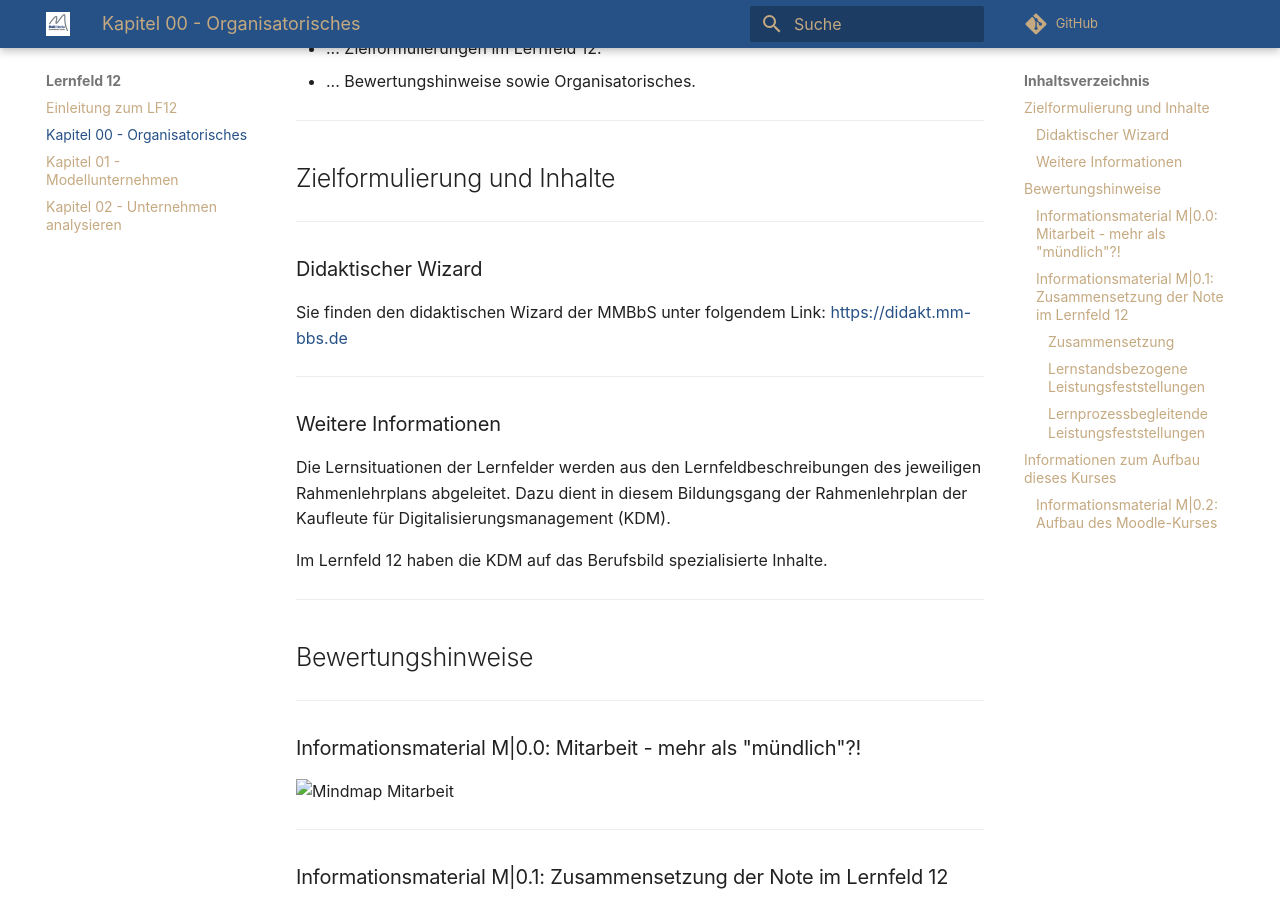
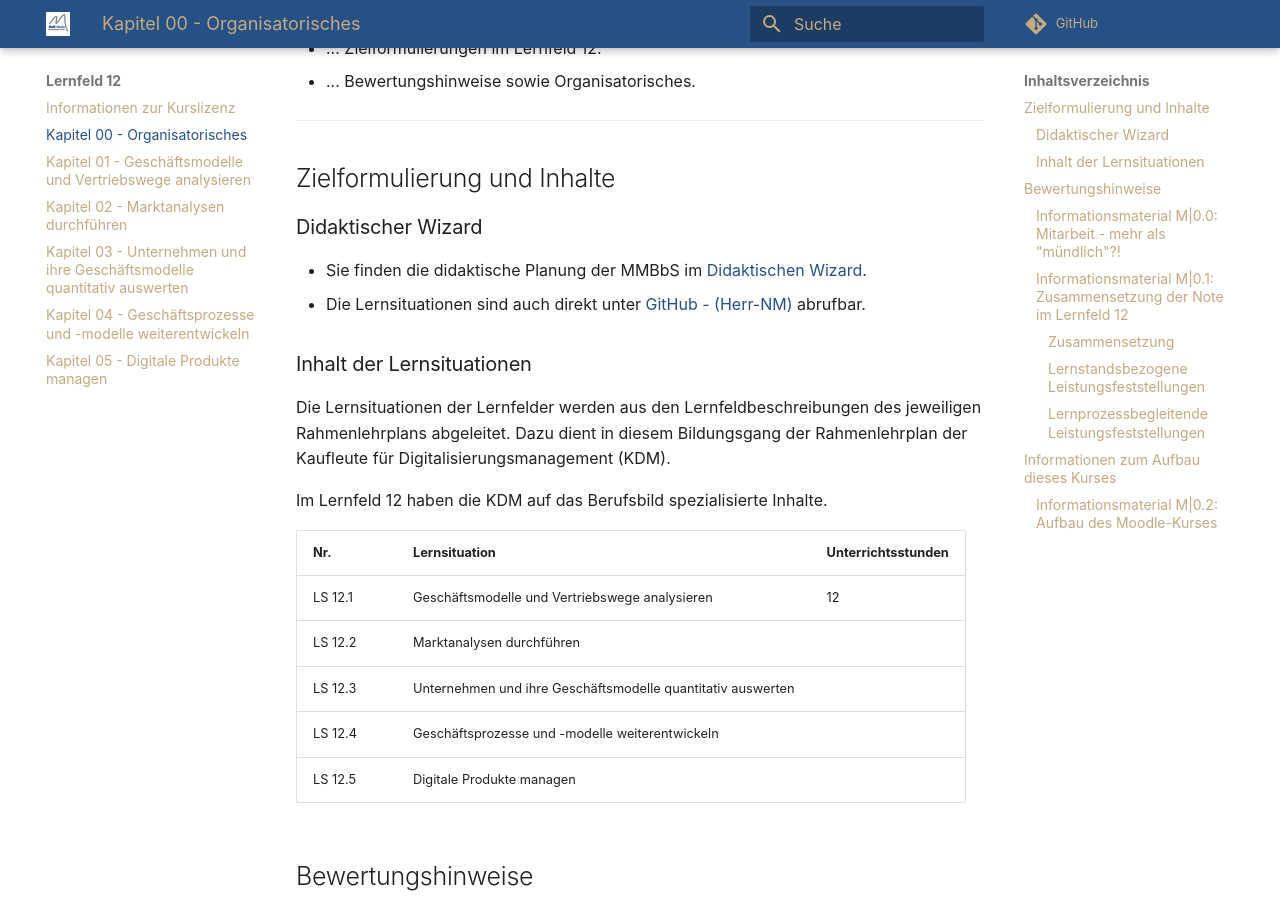
Before and after one commit to herr-nm/MMBbS_KDM_LF12, an MkDocs documentation site: the page built from docs/kapitel_00.md, in a window 1280 px wide and 900 px high, scrolled down 309 px. Built offline with MkDocs 1.6.1 and Material for MkDocs 9.7.7, drawn with Linux system fonts in a browser that asks for light colours; comment, search, counter and statistics services are not loaded; some of the changed text lies outside the part shown.

Commit message:
CC-Lizenzhinweis eingebunden

```diff
--- a/docs/kapitel_00.md
+++ b/docs/kapitel_00.md
@@ -11,35 +11,30 @@
 
 ## Zielformulierung und Inhalte
 
-
-
----
-
 ### Didaktischer Wizard
 
-Sie finden den didaktischen Wizard der MMBbS unter folgendem Link: [https://didakt.mm-bbs.de](https://didakt.mm-bbs.de)
+- Sie finden die didaktische Planung der MMBbS im [Didaktischen Wizard](https://didakt.mm-bbs.de).
+- Die Lernsituationen sind auch direkt unter [GitHub - (Herr-NM)](https://herr-nm.github.io/KIT-Curriculum) abrufbar.
 
-
-
----
-
-### Weitere Informationen
+### Inhalt der Lernsituationen
 
 Die Lernsituationen der Lernfelder werden aus den Lernfeldbeschreibungen des jeweiligen Rahmenlehrplans abgeleitet. Dazu dient in diesem Bildungsgang der Rahmenlehrplan der Kaufleute für Digitalisierungsmanagement (KDM).
 
 Im Lernfeld 12 haben die KDM auf das Berufsbild spezialisierte Inhalte.
 
----
+| Nr. | Lernsituation | Unterrichtsstunden |
+| :--- | :--- | :--- |
+| LS 12.1 | Geschäftsmodelle und Vertriebswege analysieren | 12 |
+| LS 12.2 | Marktanalysen durchführen | |
+| LS 12.3 | Unternehmen und ihre Geschäftsmodelle quantitativ auswerten | |
+| LS 12.4 | Geschäftsprozesse und -modelle weiterentwickeln | |
+| LS 12.5 | Digitale Produkte managen | |
 
 ## Bewertungshinweise
-
----
 
 ### Informationsmaterial M|0.0: Mitarbeit - mehr als "mündlich"?!
 
 ![Mindmap Mitarbeit](bilder/kap_00_m_00_mitarbeit.PNG)
-
----
 
 ### Informationsmaterial M|0.1: Zusammensetzung der Note im Lernfeld 12
 
@@ -75,7 +70,4 @@
 - Am Ende eines Kapitels finden Sie ggf. weitere *Tipps und Tricks*, welche Ihnen Anstöße zum weiteren Lernen liefern sollen. Manchmal sind dies Hinweise auf Lernvideos, zusätzliche Artikel usw. Wie die Übungen auch, sind Tipps und Tricks nicht Bestandteil der Benotung und damit vollkommen freiwillig.
 - Das Kapitel mit den *Projektideen zur freiwilligen Bearbeitung* ist wie der Name es schon vermuten lässt ebenfalls zusätzliches Material, das zum Lernfeld passt und nicht benotet wird.
 
----
-
-***Multi Media Berufsbildende Schulen***
-*Ansprechpartner zum Kurs: neumann@mmbbs.de*
+!!!info "Lizenz<br><br><a rel="license" href="http://creativecommons.org/licenses/by-nc-sa/4.0/"><img alt="Creative Commons Lizenzvertrag" style="border-width:0" src="https://i.creativecommons.org/l/by-nc-sa/4.0/88x31.png" /></a><br /><span xmlns:dct="http://purl.org/dc/terms/" property="dct:title">Der KDM LF12 Kurs</span> von <a xmlns:cc="http://creativecommons.org/ns#" href="https://herr-nm.github.io/KDM-LF12/" property="cc:attributionName" rel="cc:attributionURL">André Neumann</a> ist lizenziert unter einer <a rel="license" href="http://creativecommons.org/licenses/by-nc-sa/4.0/">Creative Commons Namensnennung - Nicht-kommerziell - Weitergabe unter gleichen Bedingungen 4.0 International Lizenz</a>. Fragen, Hinweise etc. an neumann@mmbbs.de."
--- a/mkdocs.yml
+++ b/mkdocs.yml
@@ -20,7 +20,10 @@
 repo_url: https://github.com/herr-nm/KDM-LF12.git
 
 nav:
-    - Einleitung zum LF12: 'index.md'
+    - Informationen zur Kurslizenz: 'index.md'
     - Kapitel 00 - Organisatorisches: 'kapitel_00.md'
-    - Kapitel 01 - Modellunternehmen: 'kapitel_01.md'
-    - Kapitel 02 - Unternehmen analysieren: 'kapitel_02.md'
+    - Kapitel 01 - Geschäftsmodelle und Vertriebswege analysieren: 'kapitel_01.md'
+    - Kapitel 02 - Marktanalysen durchführen: 'kapitel_02.md'
+    - Kapitel 03 - Unternehmen und ihre Geschäftsmodelle quantitativ auswerten: 'kapitel_03.md'
+    - Kapitel 04 - Geschäftsprozesse und -modelle weiterentwickeln: 'kapitel_04.md'
+    - Kapitel 05 - Digitale Produkte managen: 'kapitel_05.md'
```
Also changed, not shown: docs/index.md (+3 -15 lines), docs/bilder/kap_00_m_00_mitarbeit.PNG (added).
